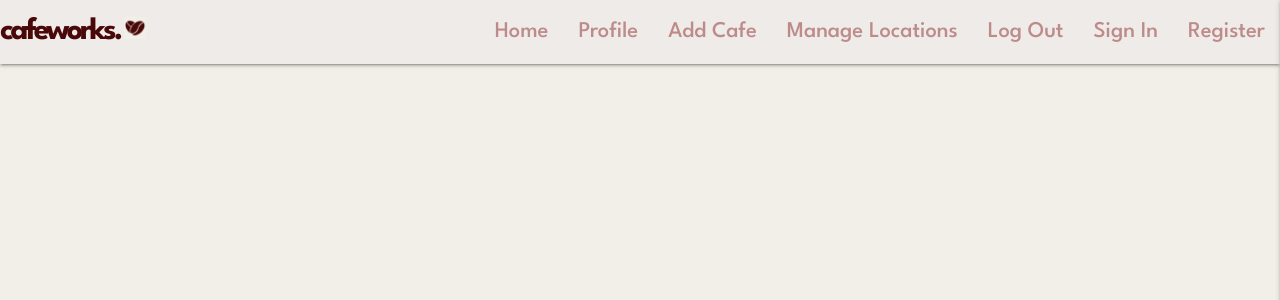
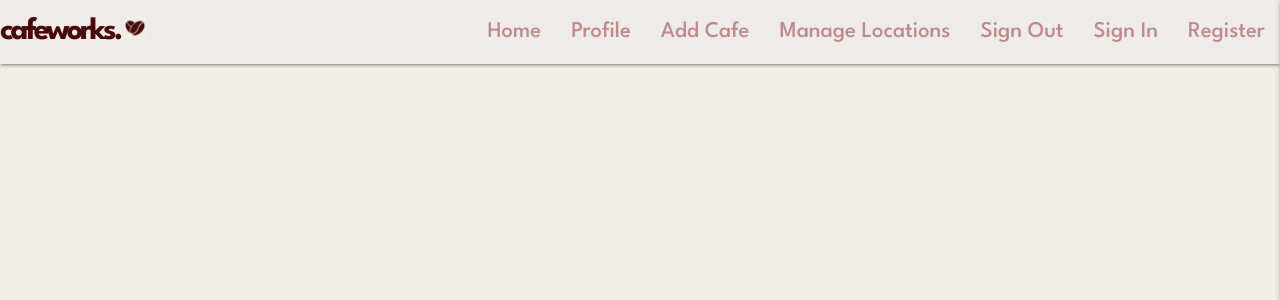
Before and after one commit to tarahwaters/milestone-project3, a Flask app: page / in a window 1280 px wide. Shown: the top 300 px of the page. Run offline with Flask 3, Linux system fonts and the light colour scheme; data that the repository does not hold is empty; some libraries are stand-ins or nearby versions.

Commit message:
Update signout nav links for signout functionality

```diff
--- a/templates/base.html
+++ b/templates/base.html
@@ -28,7 +28,7 @@
                 <li><a href="{{ url_for('profile', username=session['user']) }}">Profile</a></li>
                 <li><a href="#">Add Cafe</a></li>
                 <li><a href="#">Manage Locations</a></li>
-                <li><a href="#">Log Out</a></li>
+                <li><a href="{{ url_for('signout') }}">Sign Out</a></li>
                 <li><a href="{{ url_for('signin') }}">Sign In</a></li>
                 <li><a href="{{ url_for('register') }}">Register</a></li>
               </ul>
@@ -41,7 +41,7 @@
                 <li><a href="{{ url_for('profile', username=session['user']) }}">Profile</a></li>
                 <li><a href="#">Add Cafe</a></li>
                 <li><a href="#">Manage Locations</a></li>
-                <li><a href="#">Log Out</a></li>
+                <li><a href="{{ url_for('signout') }}">Sign Out</a></li>
                 <li><a href="{{ url_for('signin') }}">Sign In</a></li>
                 <li><a href="{{ url_for('register') }}">Register</a></li>
           </ul>
```
